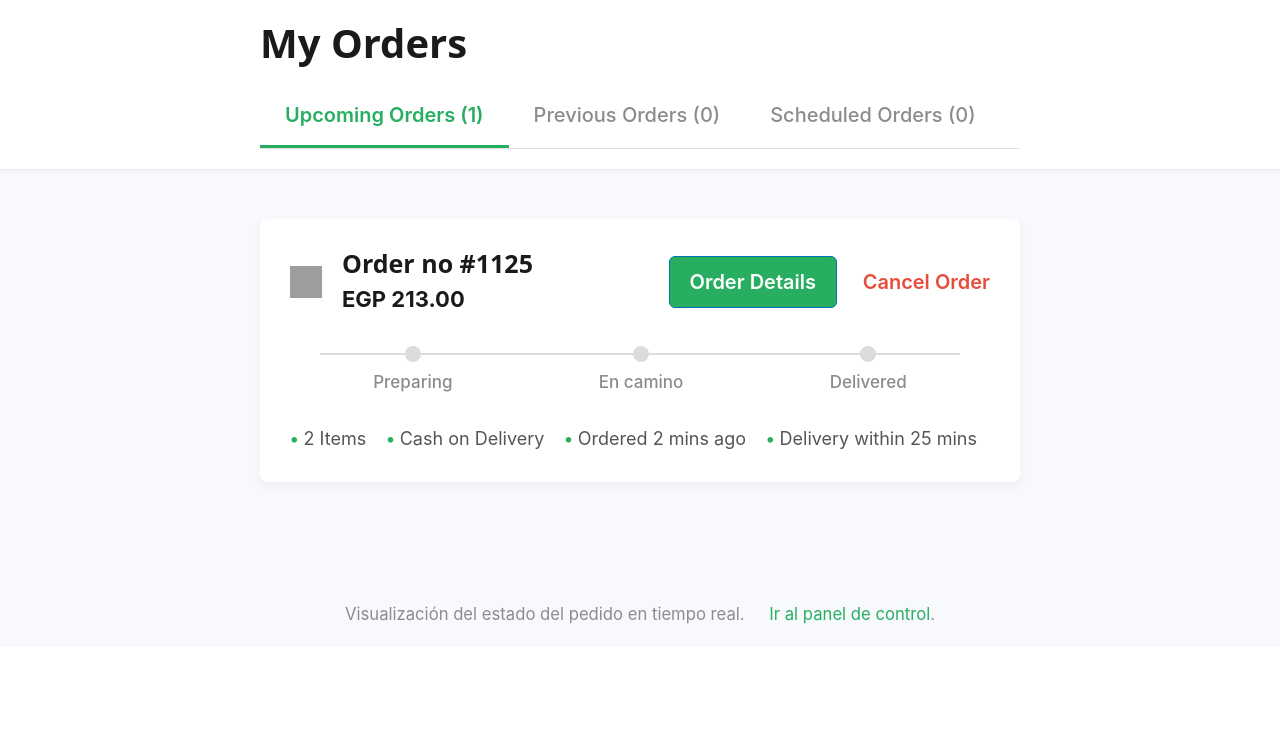
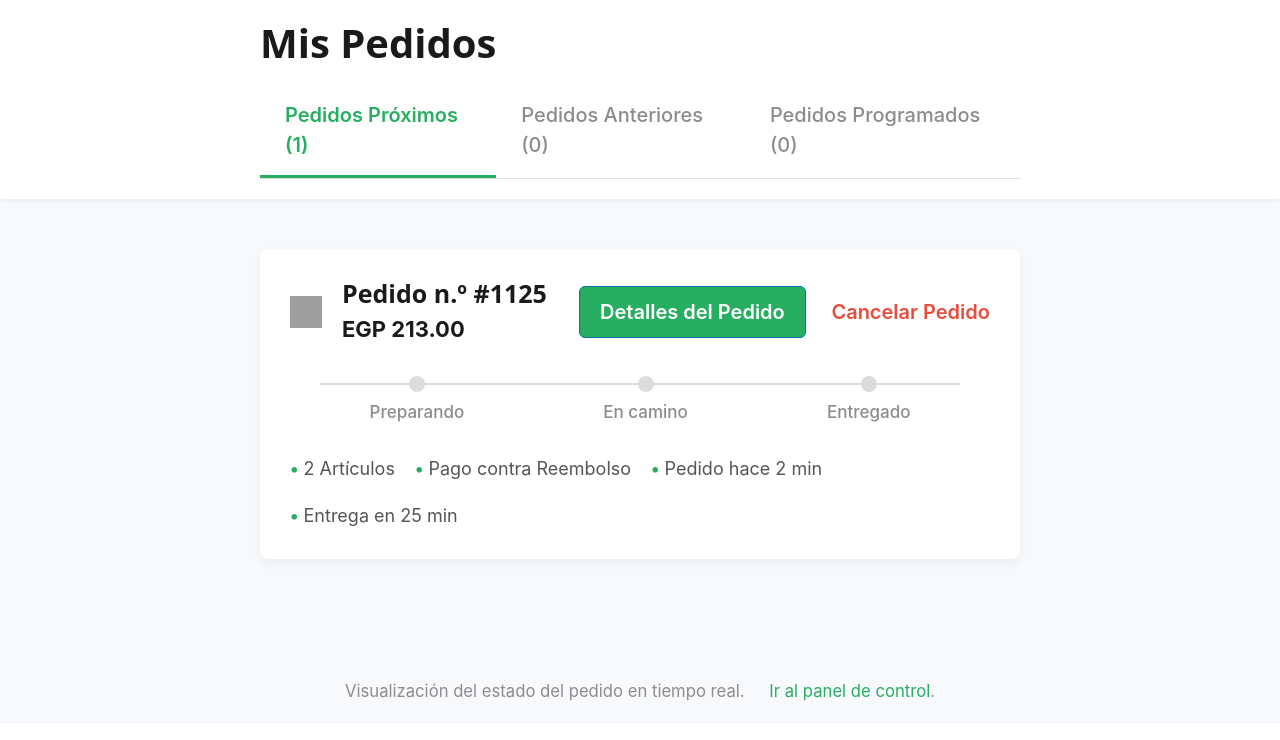
Before and after one commit to Maximo-Vazquez/patronObserver, a Django app: page / in a window 1280 px wide. Shown: the top 740 px of the page. Run offline with Django 5.2, Linux system fonts and the light colour scheme; data comes from the database, SQL or seed files in the repository; some libraries are stand-ins or nearby versions; grey boxes are pictures that could not be loaded.

Commit message:
mejoras en la IU principal.

```diff
--- a/orders/templates/orders/order_dashboard.html
+++ b/orders/templates/orders/order_dashboard.html
@@ -21,7 +21,7 @@
           padding-right: 1rem;
       }
 
-      /* --- Estilo de la Cabecera Global (My Orders) --- */
+      /* --- Estilo de la Cabecera Global (Mis Pedidos) --- */
       header {
           background-color: #ffffff;
           padding-top: 2rem;
@@ -92,7 +92,7 @@
       }
 
       .order-actions a[role="button"] {
-          /* Estilo del botón "Order Details" */
+          /* Estilo del botón "Detalles del Pedido" */
           background-color: #27ae60;
           color: white;
           border-radius: 6px;
@@ -108,7 +108,7 @@
       }
 
       .order-actions a.cancel-link {
-          /* Estilo del enlace "Cancel Order" */
+          /* Estilo del enlace "Cancelar Pedido" */
           color: #e74c3c;
           font-weight: 600;
           text-decoration: none;
@@ -120,7 +120,7 @@
           color: #c0392b;
       }
 
-      /* --- Barra de Progreso (Timeline) - Simplificada --- */
+      /* --- Barra de Progreso (Línea de Tiempo) - Simplificada --- */
       .timeline {
           display: flex;
           justify-content: space-between;
@@ -287,12 +287,12 @@
   <body>
     <header>
       <div class="container">
-        <h1>My Orders</h1>
+        <h1>Mis Pedidos</h1>
 
         <div class="tabs-navigation">
-            <div class="tab tab-active">Upcoming Orders (1)</div>
-            <div class="tab">Previous Orders (0)</div>
-            <div class="tab">Scheduled Orders (0)</div>
+            <div class="tab tab-active">Pedidos Próximos (1)</div>
+            <div class="tab">Pedidos Anteriores (0)</div>
+            <div class="tab">Pedidos Programados (0)</div>
         </div>
       </div>
     </header>
@@ -301,41 +301,41 @@
       <article class="order-card">
 
         <div class="order-header">
-            <img src="{% static 'app_icon.png' %}" alt="App Icon" style="width: 32px; height: 32px; margin-right: 1rem; float: left;">
+            <img src="{% static 'app_icon.png' %}" alt="Icono de la Aplicación" style="width: 32px; height: 32px; margin-right: 1rem; float: left;">
             <div class="order-info" style="flex-grow: 1;">
-                <h2>Order no #1125</h2>
+                <h2>Pedido n.º #1125</h2>
                 <p>EGP 213.00</p>
             </div>
             <div class="order-actions">
-                <a href="#" role="button">Order Details</a>
-                <a href="#" class="cancel-link">Cancel Order</a>
+                <a href="#" role="button">Detalles del Pedido</a>
+                <a href="#" class="cancel-link">Cancelar Pedido</a>
             </div>
         </div>
 
         <div class="timeline">
-            <div class="timeline-line"><div class="timeline-line-progress" id="timeline-progress"></div></div>
+            <div class="timeline-line"><div class="timeline-line-progress" id="progreso-linea-tiempo"></div></div>
 
-            <div class="timeline-step" id="step-preparing">
+            <div class="timeline-step" id="paso-preparacion">
                 <div class="timeline-circle"><span class="material-symbols-outlined">done</span></div>
-                <div class="timeline-label">Preparing</div>
+                <div class="timeline-label">Preparando</div>
             </div>
 
-            <div class="timeline-step" id="step-out_for_delivery">
+            <div class="timeline-step" id="paso-en_camino">
                 <div class="timeline-circle"><span class="material-symbols-outlined">done</span></div>
                 <div class="timeline-label">En camino</div>
             </div>
 
-            <div class="timeline-step" id="step-delivered">
+            <div class="timeline-step" id="paso-entregado">
                 <div class="timeline-circle"><span class="material-symbols-outlined">done</span></div>
-                <div class="timeline-label">Delivered</div>
+                <div class="timeline-label">Entregado</div>
             </div>
         </div>
 
         <div class="order-metadata">
-            <span>2 Items</span>
-            <span>Cash on Delivery</span>
-            <span id="order-time-ago">Ordered 2 mins ago</span>
-            <span>Delivery within 25 mins</span>
+            <span>2 Artículos</span>
+            <span>Pago contra Reembolso</span>
+            <span id="tiempo-transcurrido">Pedido hace 2 min</span>
+            <span>Entrega en 25 min</span>
         </div>
 
       </article>
@@ -351,88 +351,73 @@
       </small>
     </footer>
 
+    </body>
     <script>
     // Mapeo de estados de Django a los IDs de los pasos
     // Asumiendo que el backend envía: 'preparing', 'out_for_delivery', 'delivered'
-      const statusMap = {
-          'preparing': 'step-preparing',
-          'out_for_delivery': 'step-out_for_delivery', // 'En camino'
-          'delivered': 'step-delivered',
+    const mapaEstados = {
+        'preparing': 'paso-preparacion',
+        'out_for_delivery': 'paso-en_camino', // 'En camino'
+        'delivered': 'paso-entregado',
         // Cualquier otro estado (e.g., 'created', 'cancelled') no avanzará el progreso visual.
     };
 
     // La lista ordenada de 3 estados para calcular el progreso
-      const orderedStatuses = ['preparing', 'out_for_delivery', 'delivered'];
+    const estadosOrdenados = ['preparing', 'out_for_delivery', 'delivered'];
 
-      function updateTimeline(currentStatus) {
-        const progressLine = document.getElementById('timeline-progress');
-        let currentStepIndex = orderedStatuses.indexOf(currentStatus);
+    function actualizarLineaTiempo(estadoActual) {
+      const lineaProgreso = document.getElementById('progreso-linea-tiempo');
+      let indicePasoActual = estadosOrdenados.indexOf(estadoActual);
 
-        let progressPercent = 0;
+      let progresoPorcentaje = 0;
 
       // Hay 3 pasos, lo que significa 2 transiciones (0% -> 50% -> 100%)
-        const segments = orderedStatuses.length - 1;
+      const segmentos = estadosOrdenados.length - 1;
 
-        if (currentStepIndex >= 0) {
-            if (currentStepIndex === segments) {
-                // Estado 'delivered' (índice 2): 100%
-                progressPercent = 100;
-            } else if (currentStepIndex === 0) {
-                // Estado 'preparing' (índice 0): 0% (el primer paso no tiene línea antes)
-                progressPercent = 0;
-            } else {
-                // Estado 'out_for_delivery' (índice 1): 50%
-                progressPercent = (currentStepIndex * 100) / segments;
-            }
-        }
-
-        // El progreso visual es ligeramente diferente:
-        // Si es 'preparing', queremos que el círculo 1 esté verde, pero la línea en 0%.
-        // Si es 'out_for_delivery', queremos que el círculo 1 y 2 estén verdes, y la línea en 50%.
-        // Si es 'delivered', queremos todo verde y la línea en 100%.
-
+      if (indicePasoActual >= 0) {
           // El cálculo de la línea debe ser:
           // 'preparing' (index 0) -> 0%
           // 'out_for_delivery' (index 1) -> 50%
           // 'delivered' (index 2) -> 100%
-        progressPercent = currentStepIndex * 50;
+          progresoPorcentaje = indicePasoActual * 50;
+      }
 
-        progressLine.style.width = `${progressPercent}%`;
+      lineaProgreso.style.width = `${progresoPorcentaje}%`;
 
       // Iterar sobre todos los pasos para aplicar clases
-        orderedStatuses.forEach((status, index) => {
-            const stepId = statusMap[status];
-            const stepElement = document.getElementById(stepId);
+      estadosOrdenados.forEach((estado, indice) => {
+          const id_paso = mapaEstados[estado];
+          const elementoPaso = document.getElementById(id_paso);
 
-            if (!stepElement) return;
+          if (!elementoPaso) return;
 
           // 1. Resetear clases
-            stepElement.classList.remove('step-completed');
+          elementoPaso.classList.remove('step-completed');
 
           // 2. Aplicar 'completed' para los pasos hasta el actual (inclusive)
-            if (index <= currentStepIndex) {
-                stepElement.classList.add('step-completed');
+          if (indice <= indicePasoActual) {
+              elementoPaso.classList.add('step-completed');
           }
       });
     }
 
     // Función para simular el tiempo transcurrido (estático, pero mejora el detalle)
-      function updateOrderTime(orderTimestamp) {
+    function actualizarTiempoPedido(timestampPedido) {
         // Si tu backend envía el timestamp real, úsalo aquí.
         // Por ahora, solo muestra el texto estático del diseño de la foto.
-          document.getElementById('order-time-ago').textContent = 'Ordered 2 mins ago';
+        document.getElementById('tiempo-transcurrido').textContent = 'Pedido hace 2 min';
     }
 
-      async function fetchStatus() {
+    async function obtenerEstado() {
       try {
           // Lógica de la llamada API
           const response = await fetch("{% url 'order-status-data' %}");
-            if (!response.ok) throw new Error("Network response was not ok.");
+          if (!response.ok) throw new Error("La respuesta de la red no fue correcta.");
 
           const data = await response.json();
 
           // Actualizar la barra de progreso con el estado raw ('preparing', 'out_for_delivery', etc.)
-            updateTimeline(data.status);
+          actualizarLineaTiempo(data.status);
 
       } catch (error) {
           console.error("Error al cargar o actualizar estado:", error);
@@ -440,9 +425,8 @@
     }
 
     // Inicializar y configurar el intervalo de polling
-      // Llama a fetchStatus una vez al cargar y luego cada 2 segundos
-      fetchStatus();
-      setInterval(fetchStatus, 2000); // <-- Cambiado a 2000ms (2 segundos)
+    // Llama a obtenerEstado una vez al cargar y luego cada 2 segundos
+    obtenerEstado();
+    setInterval(obtenerEstado, 2000); // <-- Polling cada 2 segundos
 </script>
-  </body>
 </html>
```
Lines whose indentation alone changed are shown as unchanged.
